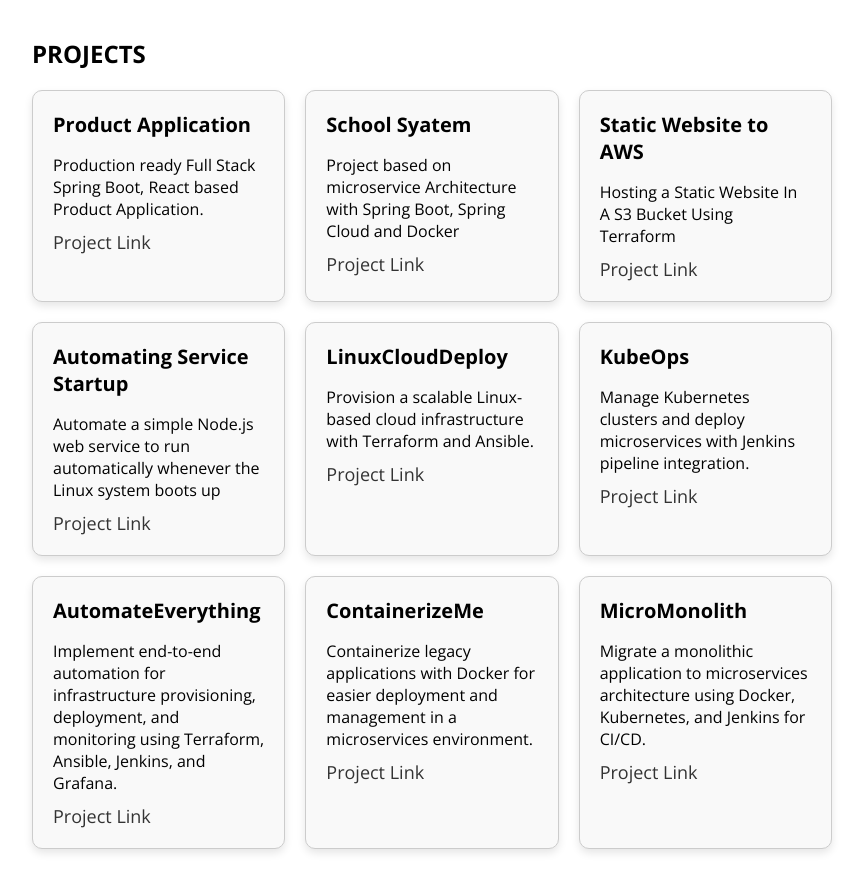
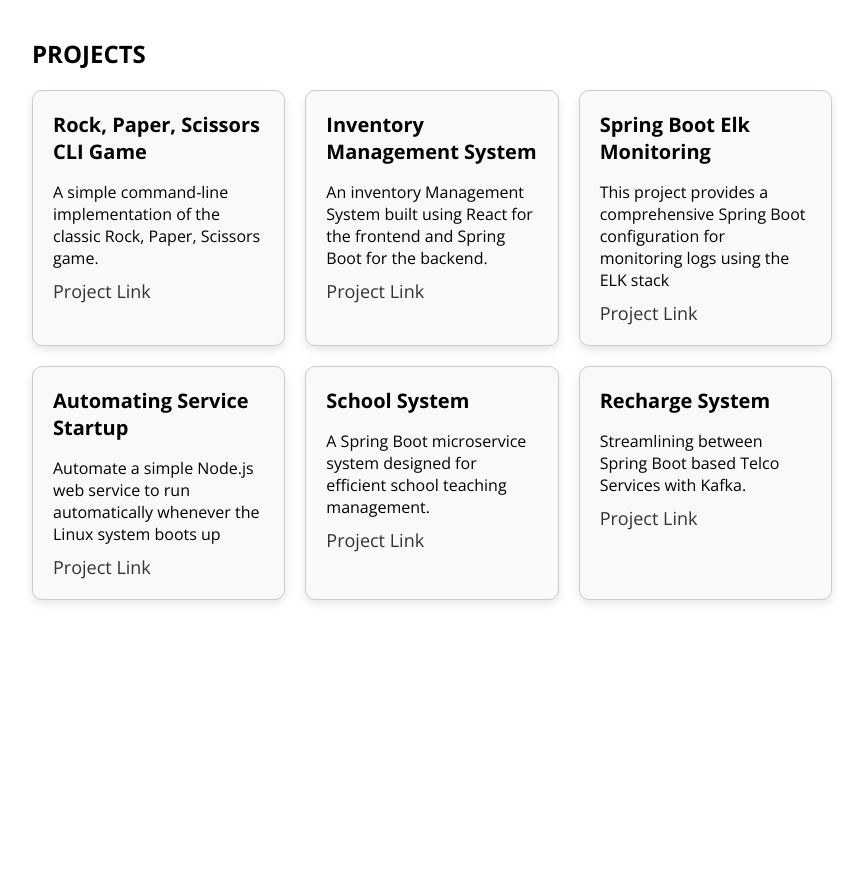
Before and after one commit to sovisrushain/portfolio, a plain HTML site: page index.html in a window 1280 px wide. Shown: the part 758-1627 px from the top of the page, without its empty margins (208-1071 px from the left). After the commit the page ends 1378 px from the top, so only its background shows below. Drawn offline with nearby package versions, Linux system fonts and the light colour scheme; a script that the page names is missing.

Commit message:
update the projects

```diff
--- a/index.html
+++ b/index.html
@@ -96,19 +96,19 @@
       <div class="projects-grid">
         <!-- project tiles -->
         <div class="project-tile">
-            <h3>Product Application</h3>
-            <p>Production ready Full Stack Spring Boot, React based Product Application.</p>
-            <a href="https://github.com/sovisrushain/product-service.git" target="_blank">Project Link</a>
+            <h3>Rock, Paper, Scissors CLI Game</h3>
+            <p>A simple command-line implementation of the classic Rock, Paper, Scissors game.</p>
+            <a href="https://github.com/sovisrushain/rock-paper-scissors-cli-game.git" target="_blank">Project Link</a>
         </div>
         <div class="project-tile">
-            <h3>School Syatem</h3>
-            <p>Project based on microservice Architecture with Spring Boot, Spring Cloud and Docker</p>
-            <a href="https://github.com/sovisrushain/school-system-spring-microservices.git" target="_blank">Project Link</a>
+            <h3>Inventory Management System</h3>
+            <p>An inventory Management System built using React for the frontend and Spring Boot for the backend.</p>
+            <a href="https://github.com/sovisrushain/inventory-management-system.git" target="_blank">Project Link</a>
         </div>
         <div class="project-tile">
-            <h3>Static Website to AWS</h3>
-            <p>Hosting a Static Website In A S3 Bucket Using Terraform</p>
-            <a href="#" target="_blank">Project Link</a>
+            <h3>Spring Boot Elk Monitoring</h3>
+            <p>This project provides a comprehensive Spring Boot configuration for monitoring logs using the ELK stack</p>
+            <a href="https://medium.com/@sovisrushain/monitoring-spring-boot-microservices-logs-with-the-elk-stack-aeeaf3e98d7b" target="_blank">Project Link</a>
         </div>
         <div class="project-tile">
             <h3>Automating Service Startup</h3>
@@ -116,16 +116,16 @@
             <a href="https://medium.com/@sovisrushain/automating-service-startup-in-linux-using-systems-bf9854899b23" target="_blank">Project Link</a>
         </div>
         <div class="project-tile">
-            <h3>LinuxCloudDeploy</h3>
-            <p>Provision a scalable Linux-based cloud infrastructure with Terraform and Ansible.</p>
-            <a href="#" target="_blank">Project Link</a>
+            <h3>School System</h3>
+            <p>A Spring Boot microservice system designed for efficient school teaching management.</p>
+            <a href="https://github.com/sovisrushain/school-system-spring-microservices.git" target="_blank">Project Link</a>
         </div>
         <div class="project-tile">
-            <h3>KubeOps</h3>
-            <p>Manage Kubernetes clusters and deploy microservices with Jenkins pipeline integration.</p>
-            <a href="#" target="_blank">Project Link</a>
+            <h3>Recharge System</h3>
+            <p>Streamlining between Spring Boot based Telco Services with Kafka.</p>
+            <a href="https://github.com/sovisrushain/recharge-system.git" target="_blank">Project Link</a>
         </div>
-        <div class="project-tile">
+        <!-- <div class="project-tile">
             <h3>AutomateEverything</h3>
             <p>Implement end-to-end automation for infrastructure provisioning, deployment, and monitoring using Terraform, Ansible, Jenkins, and Grafana.</p>
             <a href="#" target="_blank">Project Link</a>
@@ -139,7 +139,7 @@
             <h3>MicroMonolith</h3>
             <p>Migrate a monolithic application to microservices architecture using Docker, Kubernetes, and Jenkins for CI/CD.</p>
             <a href="#" target="_blank">Project Link</a>
-        </div>
+        </div> -->
       </div>
     </div>
   </section>
```
